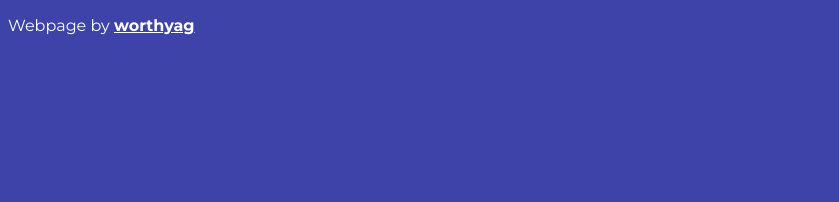
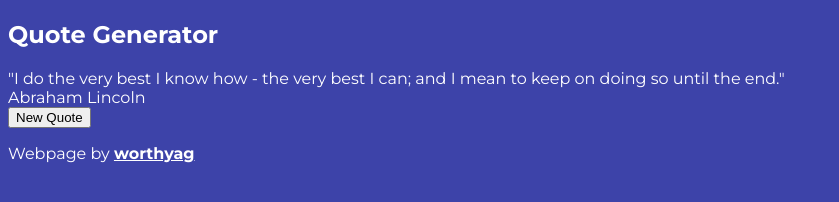
Before and after one commit to worthyag/quote-generator, a plain HTML site: page index.html in a window 1280 px wide. Shown: the whole page, without its empty margins (0-839 px from the left). Drawn offline with Linux system fonts and the light colour scheme.

Commit message:
Completed the markup.

```diff
--- a/index.html
+++ b/index.html
@@ -6,9 +6,33 @@
     <meta name="viewport" content="width=device-width, initial-scale=1.0">
     <title>Quote Generator</title>
     <link rel="stylesheet" href="./style.css">
+    <!-- Font Awesome Link -->
+    <link rel="stylesheet" href="https://cdnjs.cloudflare.com/ajax/libs/font-awesome/6.2.0/css/all.min.css"
+    integrity="sha512-xh6O/CkQoPOWDdYTDqeRdPCVd1SpvCA9XXcUnZS2FmJNp1coAFzvtCN9BmamE+4aHK8yyUHUSCcJHgXloTyT2A=="
+    crossorigin="anonymous" referrerpolicy="no-referrer" />
     <script src="./main.js" defer></script>
 </head>
 <body>
+    <div class="container">
+        <section class="header">
+            <h1>Quote Generator</h1>
+        </section>
+
+        <section class="main-content">
+            <div class="text-area">
+                <span class="quote">
+                    "I do the very best I know how - the very best I can;
+                    and I mean to keep on doing so until the end."
+                </span>
+            </div>
+            <div class="author">
+                Abraham Lincoln
+            </div>
+            <div class="button-area">
+                <button id="new-quote">New Quote</button>
+            </div>
+        </section>
+    </div>
 
     <footer>
         <p>Webpage by <a id="github-name" target="_blank" href="https://github.com/worthyag">worthyag</a></p>
```
